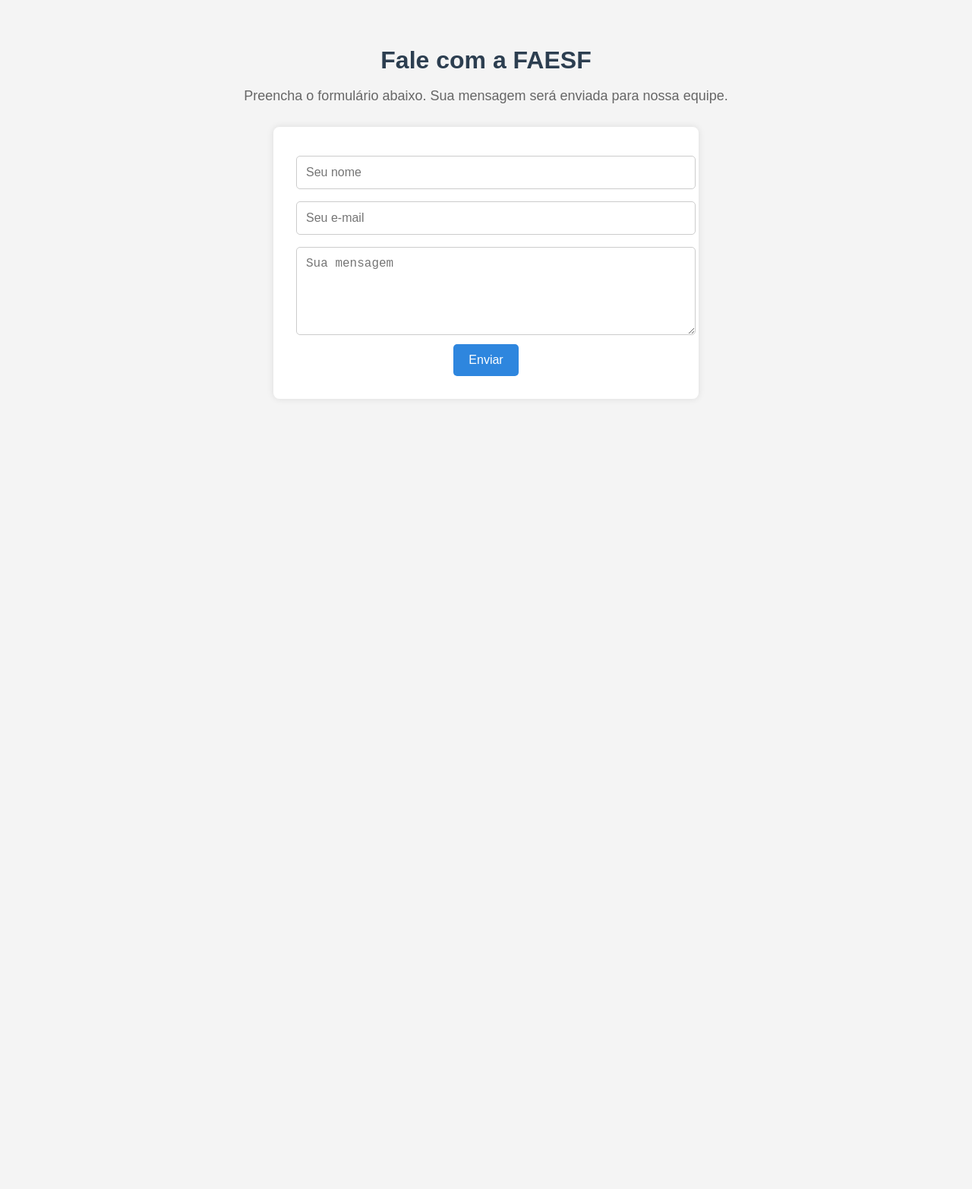
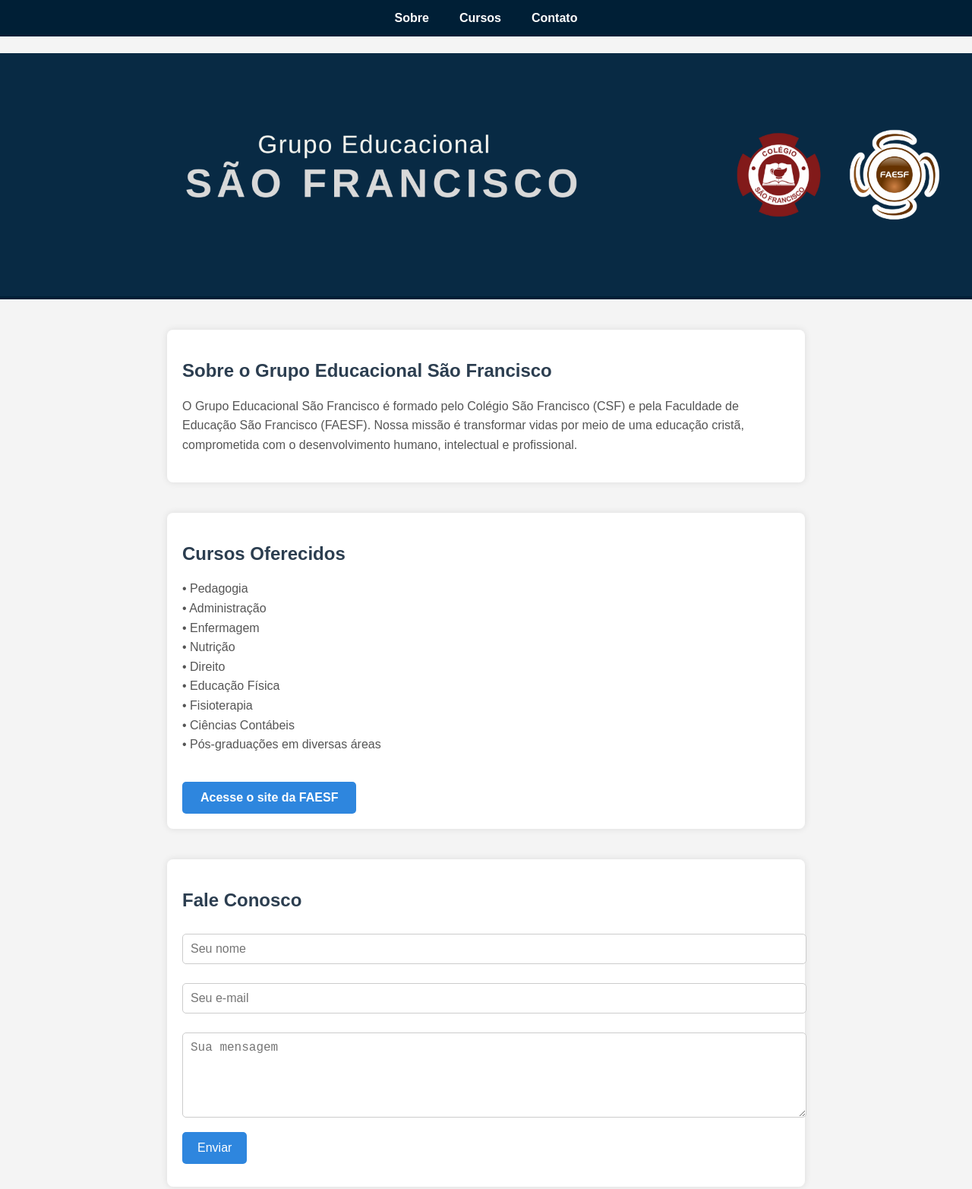
Before and after one commit to Habni-Carvalho/landing-page, a plain HTML site: page index.html in a window 1280 px wide. Shown: the top 1565 px of the page at 76% size. Before the commit the page ends 800 px from the top, so only its background shows below. Drawn offline with Linux system fonts and the light colour scheme.

Commit message:
Update index.html

```diff
--- a/index.html
+++ b/index.html
@@ -2,74 +2,190 @@
 <html lang="pt-br">
 <head>
   <meta charset="UTF-8">
-  <title>Contato FAESF</title>
+  <title>Grupo Educacional São Francisco</title>
   <meta name="viewport" content="width=device-width, initial-scale=1.0">
   <style>
+    html {
+      scroll-behavior: smooth;
+    }
+
     body {
+      margin: 0;
       font-family: Arial, sans-serif;
       background: #f4f4f4;
+    }
+
+    nav {
+      background: #001f36;
+      padding: 15px 0;
+      position: fixed;
+      top: 0;
+      width: 100%;
+      z-index: 1000;
+    }
+
+    nav ul {
+      display: flex;
+      justify-content: center;
+      list-style: none;
       margin: 0;
-      padding: 40px;
+      padding: 0;
+    }
+
+    nav ul li {
+      margin: 0 20px;
+    }
+
+    nav ul li a {
+      color: white;
+      text-decoration: none;
+      font-weight: bold;
+    }
+
+    nav ul li a:hover {
+      text-decoration: underline;
+    }
+
+    header {
+      margin-top: 70px;
       text-align: center;
+      background-color: #001f36;
     }
-    h1 {
-      color: #2c3e50;
-      margin-bottom: 10px;
+
+    header img {
+      max-width: 100%;
+      height: auto;
     }
-    p {
-      color: #666;
-      font-size: 18px;
-      margin-bottom: 30px;
-    }
-    form {
+
+    section {
+      max-width: 800px;
+      margin: 40px auto;
+      padding: 20px;
       background: white;
-      max-width: 500px;
-      margin: 0 auto;
-      padding: 30px;
       border-radius: 8px;
       box-shadow: 0 0 10px rgba(0,0,0,0.1);
+      scroll-margin-top: 90px;
     }
+
+    h1, h2 {
+      color: #2c3e50;
+    }
+
+    p {
+      color: #555;
+      font-size: 16px;
+      line-height: 1.6;
+    }
+
+    a.button {
+      display: inline-block;
+      margin-top: 20px;
+      background-color: #2e86de;
+      color: white;
+      padding: 12px 24px;
+      text-decoration: none;
+      border-radius: 5px;
+      font-weight: bold;
+    }
+
+    a.button:hover {
+      background-color: #1e5fad;
+    }
+
     input, textarea {
       width: 100%;
-      padding: 12px;
-      margin: 8px 0;
+      padding: 10px;
+      margin-top: 10px;
+      margin-bottom: 15px;
       border: 1px solid #ccc;
       border-radius: 5px;
       font-size: 16px;
     }
+
     button {
       background-color: #2e86de;
       color: white;
+      border: none;
       padding: 12px 20px;
-      border: none;
       border-radius: 5px;
+      cursor: pointer;
       font-size: 16px;
-      cursor: pointer;
     }
+
     button:hover {
       background-color: #1e5fad;
     }
+
     .mensagem-sucesso {
-      margin-top: 20px;
+      margin-top: 10px;
+      font-weight: bold;
       color: green;
-      font-weight: bold;
+    }
+
+    footer {
+      background: #001f36;
+      color: #ccc;
+      text-align: center;
+      padding: 20px;
+      margin-top: 40px;
     }
   </style>
 </head>
 <body>
 
-  <h1>Fale com a FAESF</h1>
-  <p>Preencha o formulário abaixo. Sua mensagem será enviada para nossa equipe.</p>
+  <!-- MENU -->
+  <nav>
+    <ul>
+      <li><a href="#sobre">Sobre</a></li>
+      <li><a href="#cursos">Cursos</a></li>
+      <li><a href="#contato">Contato</a></li>
+    </ul>
+  </nav>
 
+  <!-- CABEÇALHO -->
+  <header>
+    <img src="https://raw.githubusercontent.com/Habni-Carvalho/landing-page/main/cabecalho_grupo_educacional_sf.png" alt="Grupo Educacional São Francisco">
+  </header>
+
+  <!-- SOBRE -->
+  <section id="sobre">
+    <h1>Sobre o Grupo Educacional São Francisco</h1>
+    <p>O Grupo Educacional São Francisco é formado pelo Colégio São Francisco (CSF) e pela Faculdade de Educação São Francisco (FAESF). Nossa missão é transformar vidas por meio de uma educação cristã, comprometida com o desenvolvimento humano, intelectual e profissional.</p>
+  </section>
+
+  <!-- CURSOS -->
+  <section id="cursos">
+    <h2>Cursos Oferecidos</h2>
+    <p>• Pedagogia<br>
+       • Administração<br>
+       • Enfermagem<br>
+       • Nutrição<br>
+       • Direito<br>
+       • Educação Física<br>
+       • Fisioterapia<br>
+       • Ciências Contábeis<br>
+       • Pós-graduações em diversas áreas</p>
+    <a class="button" href="https://faesf.com.br" target="_blank">Acesse o site da FAESF</a>
+  </section>
+
+  <!-- CONTATO -->
+  <section id="contato">
+    <h2>Fale Conosco</h2>
     <form id="formulario">
       <input type="text" name="nome" placeholder="Seu nome" required>
       <input type="email" name="email" placeholder="Seu e-mail" required>
       <textarea name="mensagem" rows="5" placeholder="Sua mensagem" required></textarea>
       <button type="submit">Enviar</button>
     </form>
+    <div class="mensagem-sucesso" id="mensagem"></div>
+  </section>
 
-  <div class="mensagem-sucesso" id="mensagem"></div>
+  <!-- RODAPÉ -->
+  <footer>
+    © 2025 Grupo Educacional São Francisco. Todos os direitos reservados.
+  </footer>
 
+  <!-- SCRIPT -->
   <script>
     const scriptURL = "https://script.google.com/a/macros/faesf.com.br/s/AKfycbwIfOrZuuJddEUxDSh4Hq0NPFk--2GFO4JPXLtT4XbQWz1f6NFLQ43qDM7df2uX30sW4w/exec";
     const form = document.getElementById("formulario");
```
Lines whose indentation alone changed are shown as unchanged.
